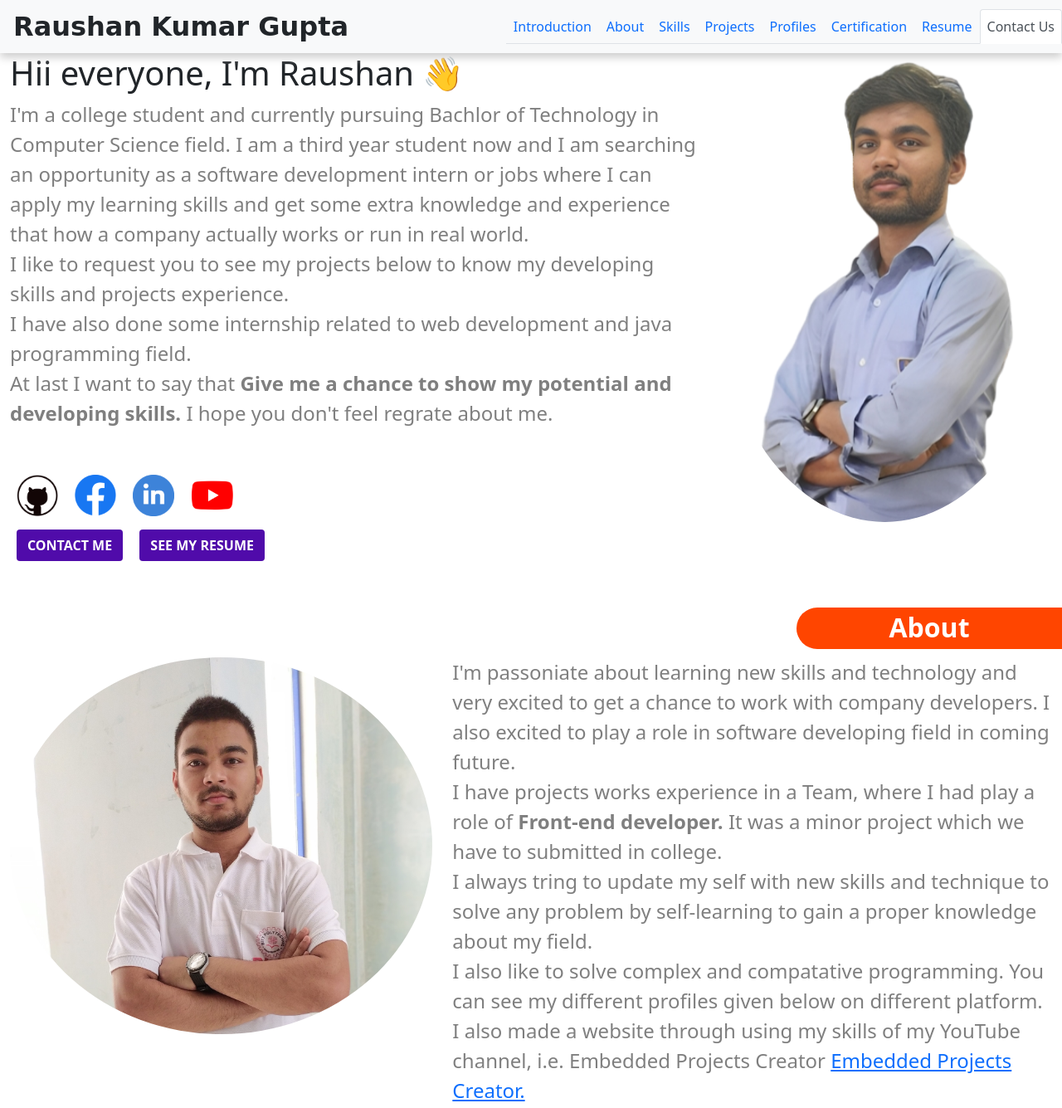
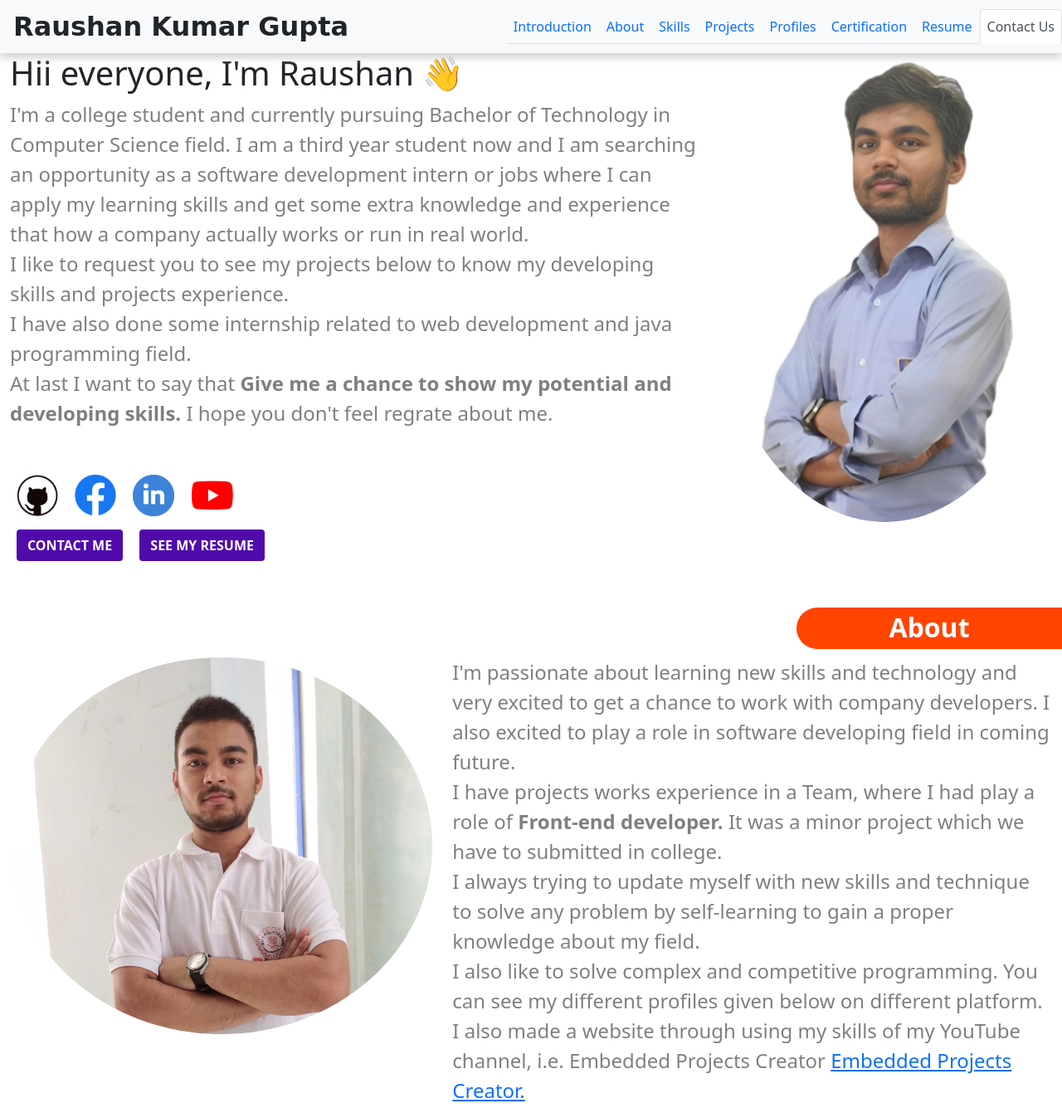
Before and after one commit to raushangupta1425/My-Portfolio, a plain HTML site: page index.html in a window 1280 px wide. Shown: the top 1335 px of the page at 83% size. Drawn offline with nearby package versions, Linux system fonts and the light colour scheme; a web font is replaced by a local one.

Commit message:
spell correct

```diff
--- a/index.html
+++ b/index.html
@@ -44,7 +44,7 @@
             <div class="row" id="intro">
                 <div class="col-md-8">
                     <h1>Hii everyone, I'm Raushan &#128075;</h1>
-                    <h3 class="fs-4 lh-base fw-normal text-black-50">I'm a college student and currently pursuing Bachlor of Technology in Computer Science field. I am a third year student now and I am searching an opportunity as a software development intern or jobs where I can apply my learning skills and get some extra knowledge and experience that how a company actually works or run in real world. <br> I like to request you to see my projects below to know my developing skills and projects experience. <br> I have also done some internship related to web development and java programming field. <br> At last I want to say that <strong>Give me a chance to show my potential and developing skills.</strong> I hope you don't feel regrate about me.</h3>
+                    <h3 class="fs-4 lh-base fw-normal text-black-50">I'm a college student and currently pursuing Bachelor of Technology in Computer Science field. I am a third year student now and I am searching an opportunity as a software development intern or jobs where I can apply my learning skills and get some extra knowledge and experience that how a company actually works or run in real world. <br> I like to request you to see my projects below to know my developing skills and projects experience. <br> I have also done some internship related to web development and java programming field. <br> At last I want to say that <strong>Give me a chance to show my potential and developing skills.</strong> I hope you don't feel regrate about me.</h3>
                     <a href="https://github.com/raushangupta1425?tab=repositories"><img class="m-2 mt-5" src="Logo/github.png" alt="Github Logo" width="50"></a>
                     <a href="#"><img class="m-2 mt-5" src="Logo/facebooklogo.png" alt="Facebook Logo" width="50"></a>
                     <a href="https://www.linkedin.com/in/raushan-kumar-gupta-raushan-kumar-gupta/"><img class="m-2 mt-5" src="Logo/linkedinlogo.png" alt="LinkedIn Logo" width="50"></a>
@@ -66,7 +66,7 @@
                     <img src="Images/Photo2.jpg" class="rounded-circle" alt="profilePic2" width="100%">
                 </div>
                 <div class="col-md-7">
-                    <h3 class="fs-4 lh-base fw-normal text-black-50 ">I'm passoniate about learning new skills and technology and very excited to get a chance to work with company developers. I also excited to play a role in software developing field in coming future. <br> I have projects works experience in a Team, where I had play a role of <strong>Front-end developer.</strong> It was a minor project which we have to submitted in college. <br> I always tring to update my self with new skills and technique to solve any problem by self-learning to gain a proper knowledge about my field. <br> I also like to solve complex and compatative programming. You can see my different profiles given below on different platform.<br>I also made a website through using my skills of my YouTube channel, i.e. Embedded Projects Creator <a href="https://raushangupta1425.github.io/WebsiteDevelopment/">Embedded Projects Creator.</a> </h3>
+                    <h3 class="fs-4 lh-base fw-normal text-black-50 ">I'm passionate about learning new skills and technology and very excited to get a chance to work with company developers. I also excited to play a role in software developing field in coming future. <br> I have projects works experience in a Team, where I had play a role of <strong>Front-end developer.</strong> It was a minor project which we have to submitted in college. <br> I always trying to update myself with new skills and technique to solve any problem by self-learning to gain a proper knowledge about my field. <br> I also like to solve complex and competitive programming. You can see my different profiles given below on different platform.<br>I also made a website through using my skills of my YouTube channel, i.e. Embedded Projects Creator <a href="https://raushangupta1425.github.io/WebsiteDevelopment/">Embedded Projects Creator.</a> </h3>
                 </div>
             </div>
         </div>
```
